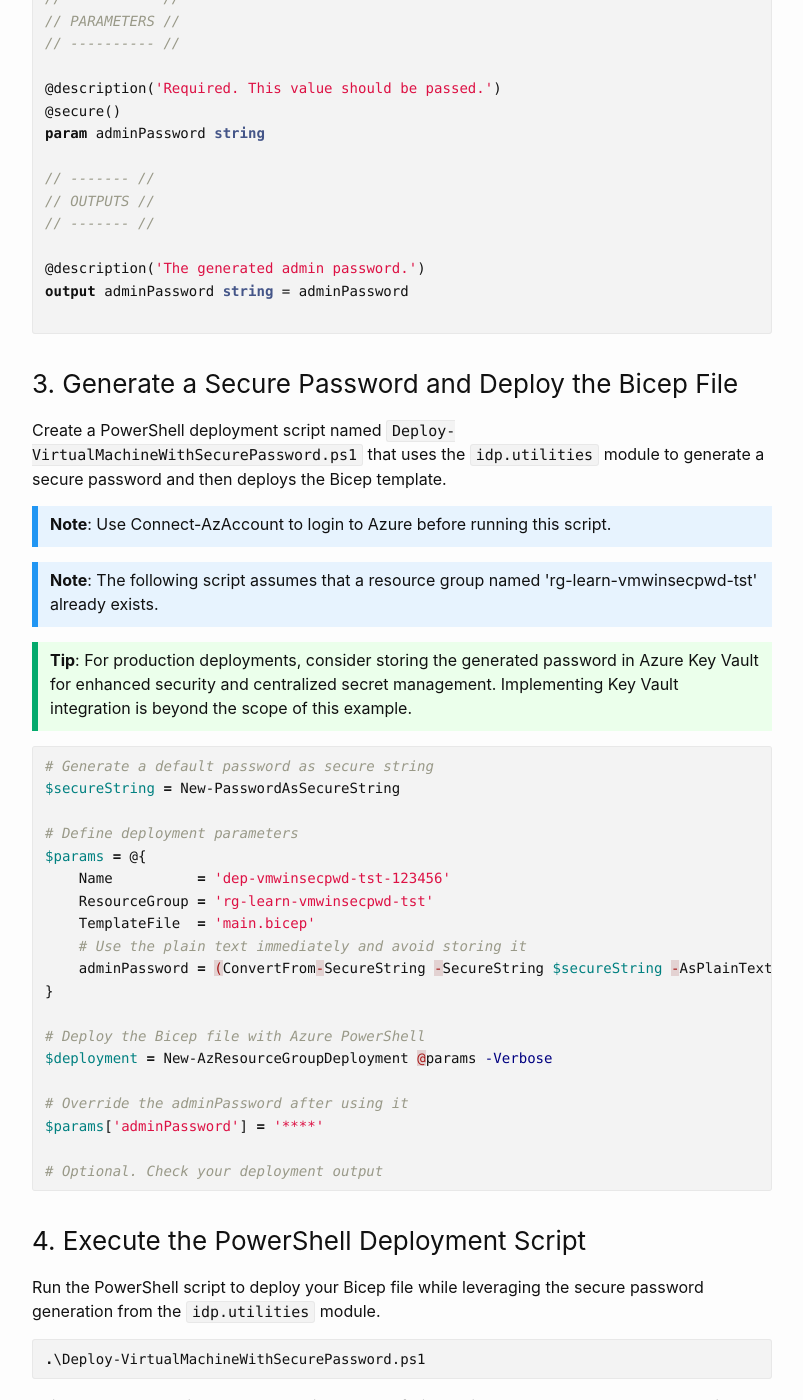
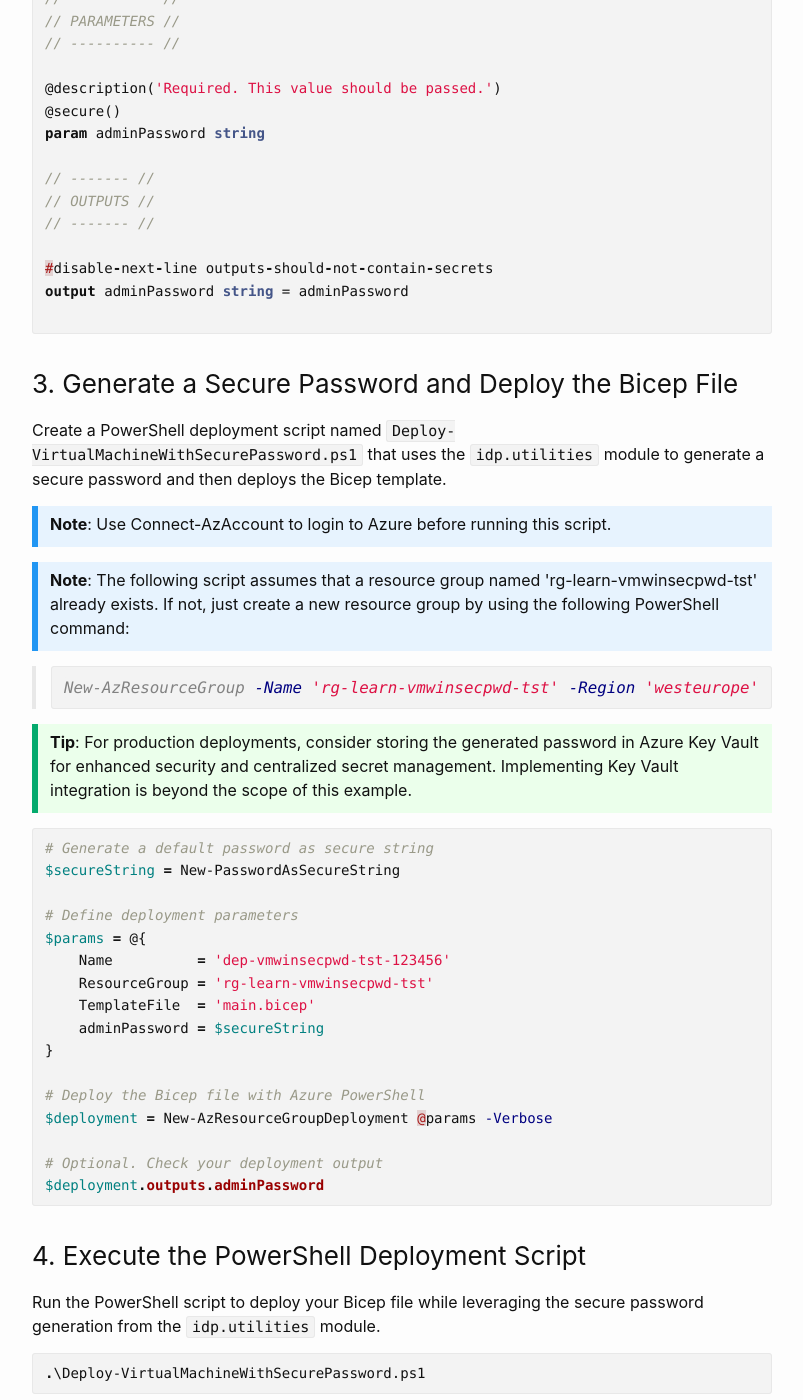
Before and after one commit to msc365/msc365.github.io, a Jekyll site: the page built from _posts/2025-09-23-generate-secure-passwords-for-bicep-deployments.md, in a window 1280 px wide and 1400 px high, scrolled down 1211 px. Shown: the whole window, without its empty margins (238-1041 px from the left). Built offline with Jekyll 4.4.1, drawn with Linux system fonts in a browser that asks for light colours.

Commit message:
fix: Update deployment script notes and secure password handling for improved security practices

````diff
--- a/_posts/2025-09-23-generate-secure-passwords-for-bicep-deployments.md
+++ b/_posts/2025-09-23-generate-secure-passwords-for-bicep-deployments.md
@@ -51,7 +51,7 @@
 // OUTPUTS //
 // ------- //
 
-@description('The generated admin password.')
+#disable-next-line outputs-should-not-contain-secrets
 output adminPassword string = adminPassword
 
 ```
@@ -65,8 +65,12 @@
 </div>
 
 <div class="important">
-    <p><strong>Note</strong>: The following script assumes that a resource group named 'rg-learn-vmwinsecpwd-tst' already exists.</p>
+    <p><strong>Note</strong>: The following script assumes that a resource group named 'rg-learn-vmwinsecpwd-tst' already exists. If not, just create a new resource group by using the following PowerShell command:</p>
 </div>
+
+> ```powershell
+> New-AzResourceGroup -Name 'rg-learn-vmwinsecpwd-tst' -Region 'westeurope'
+> ```
 
 <div class="tip">
     <p><strong>Tip</strong>: For production deployments, consider storing the generated password in Azure Key Vault for enhanced security and centralized secret management. Implementing Key Vault integration is beyond the scope of this example.</p>
@@ -81,17 +85,14 @@
     Name          = 'dep-vmwinsecpwd-tst-123456'
     ResourceGroup = 'rg-learn-vmwinsecpwd-tst'
     TemplateFile  = 'main.bicep'
-    # Use the plain text immediately and avoid storing it
-    adminPassword = (ConvertFrom-SecureString -SecureString $secureString -AsPlainText)
+    adminPassword = $secureString
 }
 
 # Deploy the Bicep file with Azure PowerShell
 $deployment = New-AzResourceGroupDeployment @params -Verbose
 
-# Override the adminPassword after using it
-$params['adminPassword'] = '****'
-
 # Optional. Check your deployment output
+$deployment.outputs.adminPassword
 ```
 
 ### 4. Execute the PowerShell Deployment Script
````
